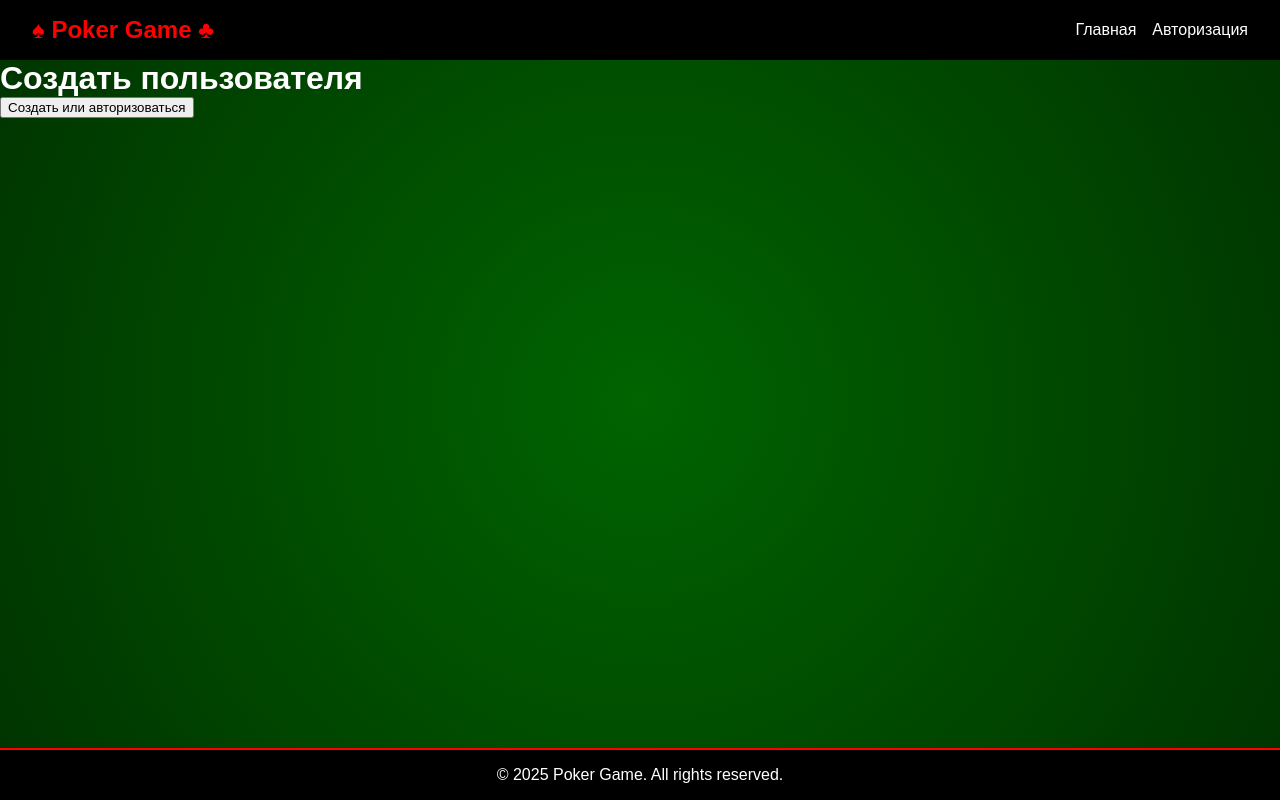
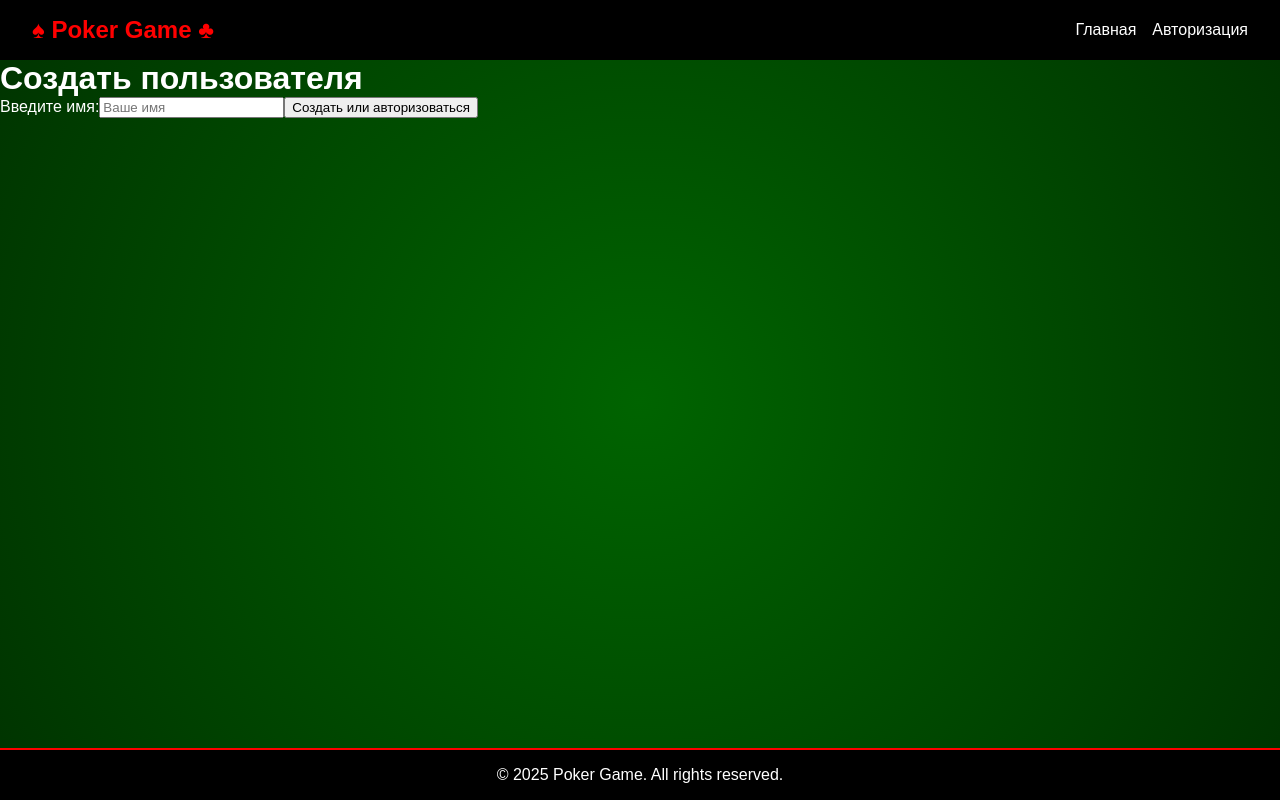
Before and after one commit to scarymovie/lock-stock-web, a Nuxt app in the folder app/: page /login in a window 1280 px wide. Built offline with nearby package versions, Linux system fonts and the light colour scheme.

Commit message:
added user name

```diff
--- a/app/assets/styles/header.css
+++ b/app/assets/styles/header.css
@@ -35,3 +35,9 @@
 .menu li a:hover {
     color: #00ff00;
 }
+
+.user-name {
+    margin-left: auto;
+    font-weight: bold;
+    color: #00ff00;
+}
--- a/app/components/Header.vue
+++ b/app/components/Header.vue
@@ -6,10 +6,16 @@
         <li><a href="/">Главная</a></li>
         <li><a href="/login">Авторизация</a></li>
       </ul>
+      <div v-if="userName" class="user-name">
+        Привет, {{ userName }}!
+      </div>
     </nav>
   </header>
 </template>
 
 <script setup>
+import { useCookie } from '#app'
 import '@/assets/styles/header.css'
+
+const userName = useCookie('Name').value
 </script>
--- a/app/pages/login.vue
+++ b/app/pages/login.vue
@@ -1,7 +1,11 @@
 <template>
   <div>
     <h1>Создать пользователя</h1>
-    <button @click="createUser">Создать или авторизоваться</button>
+    <form @submit.prevent="createUser">
+      <label for="name">Введите имя:</label>
+      <input id="name" v-model="name" type="text" placeholder="Ваше имя" required />
+      <button type="submit">Создать или авторизоваться</button>
+    </form>
     <p v-if="errorMsg" style="color: red">{{ errorMsg }}</p>
   </div>
 </template>
@@ -13,6 +17,7 @@ import { useCookie } from '#app'
 import { createUserAPI } from '@/utils/api'
 
 const errorMsg = ref('')
+const name = ref('')
 const token = useCookie('Authorization')
 if (token.value) {
   navigateTo('/')
@@ -20,10 +25,18 @@ if (token.value) {
 
 async function createUser() {
   try {
-    const response = await createUserAPI()
+    console.log('Введённое имя:', name.value)
+    const response = await createUserAPI(name.value)
+
     const authCookie = useCookie('Authorization')
     authCookie.value = response.user_id
+
+    const nameCookie = useCookie('Name')
+    nameCookie.value = response.name
+
     console.log('Токен установлен:', authCookie.value)
+    console.log('Имя установлено:', nameCookie.value)
+
     navigateTo('/')
   } catch (error: any) {
     errorMsg.value = 'Ошибка при создании пользователя'
--- a/app/utils/api.ts
+++ b/app/utils/api.ts
@@ -17,10 +17,14 @@ const apiFetch = async <T>(url: string, options: any = {}): Promise<T> => {
 }
 
 
-export async function createUserAPI(): Promise<{ user_id: string }> {
+export async function createUserAPI(name: string): Promise<{ user_id: string }> {
     return apiFetch<{ user_id: string }>('/user/create', {
         method: 'POST',
         credentials: 'include',
+        headers: {
+            'Content-Type': 'application/json',
+        },
+        body: JSON.stringify({ name }),
     })
 }
 
```
